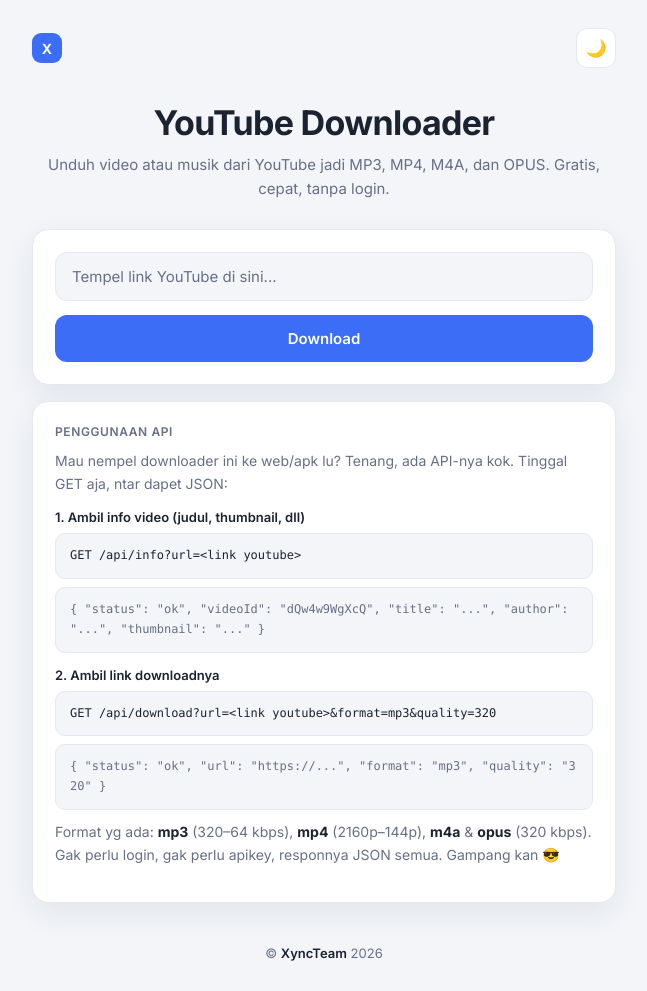
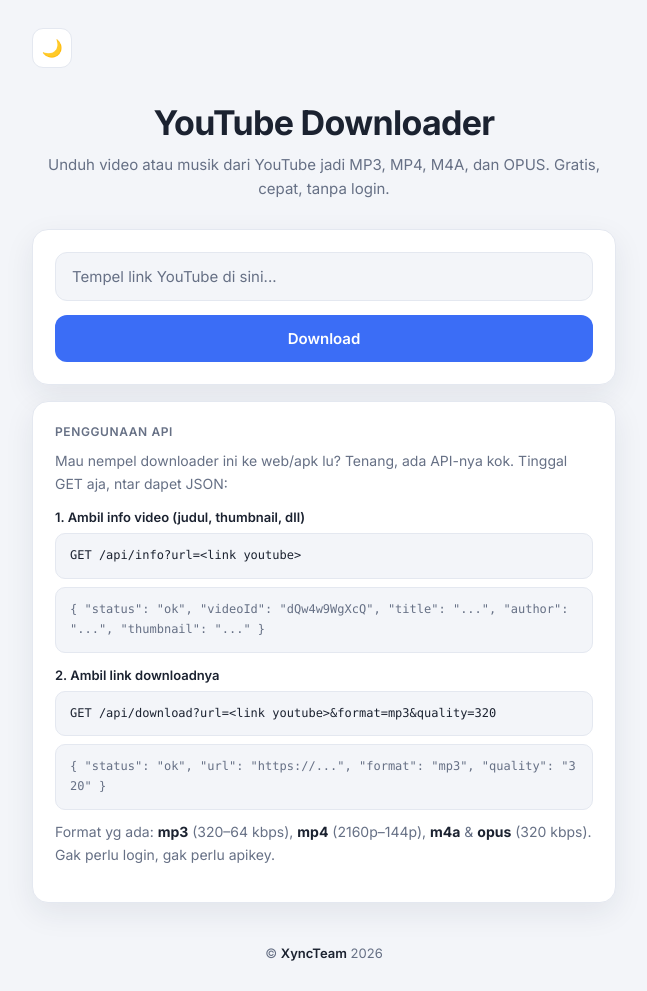
Before and after one commit to PertaDex27/xync-ytdownloader, a website: page index.html in a window 1280 px wide. Shown: the whole page, without its empty margins (316-963 px from the left). Drawn offline with Linux system fonts and the light colour scheme.

Commit message:
Update Html

```diff
--- a/index.html
+++ b/index.html
@@ -317,7 +317,6 @@
 <body>
 <div class="wrap">
   <div class="top">
-    <div class="brand"><div class="dot">X</div></div>
     <button class="theme-btn" id="themeBtn" aria-label="Ganti tema">🌙</button>
   </div>
 
@@ -400,7 +399,7 @@
     <pre class="code">GET /api/download?url=&lt;link youtube&gt;&amp;format=mp3&amp;quality=320</pre>
     <pre class="code res">{ "status": "ok", "url": "https://...", "format": "mp3", "quality": "320" }</pre>
 
-    <p class="api-desc">Format yg ada: <b>mp3</b> (320–64 kbps), <b>mp4</b> (2160p–144p), <b>m4a</b> &amp; <b>opus</b> (320 kbps). Gak perlu login, gak perlu apikey, responnya JSON semua. Gampang kan 😎</p>
+    <p class="api-desc">Format yg ada: <b>mp3</b> (320–64 kbps), <b>mp4</b> (2160p–144p), <b>m4a</b> &amp; <b>opus</b> (320 kbps). Gak perlu login, gak perlu apikey.</p>
   </section>
 
   <footer>© <b>XyncTeam</b> 2026</footer>
```
